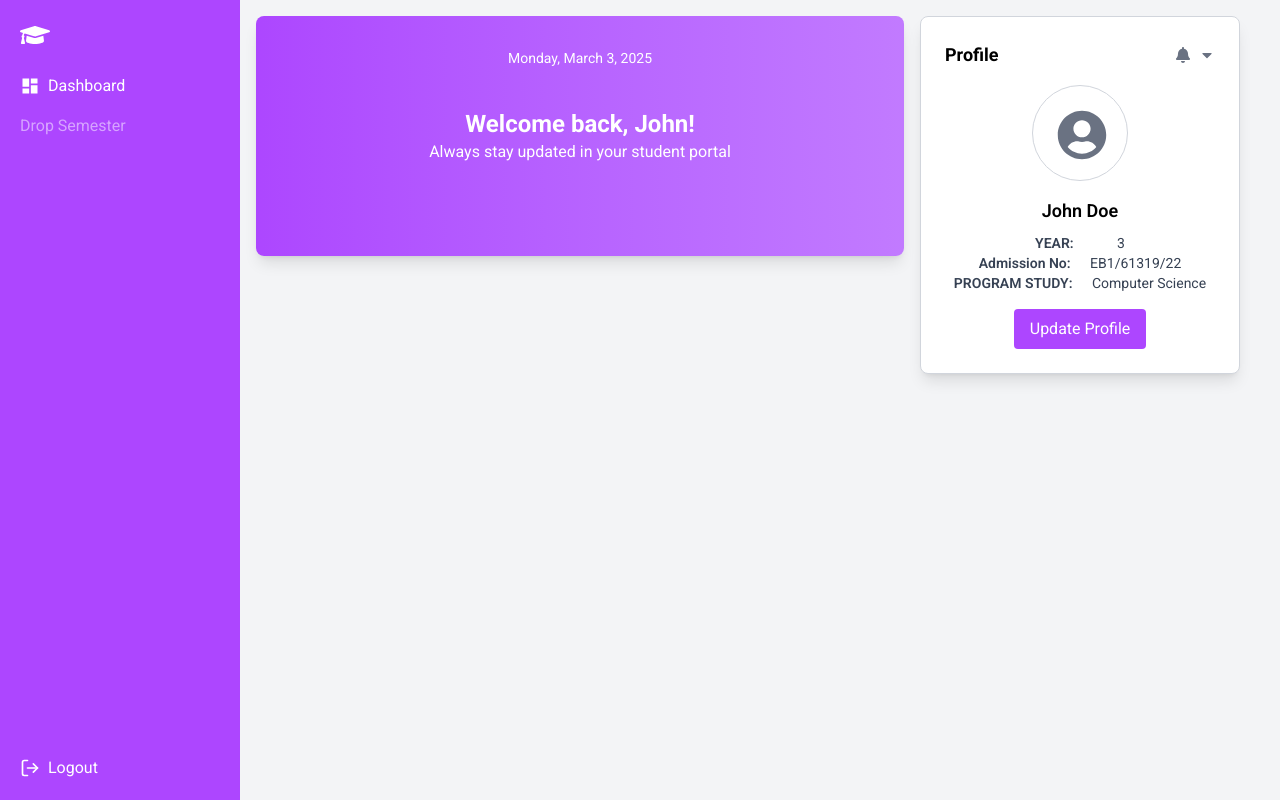
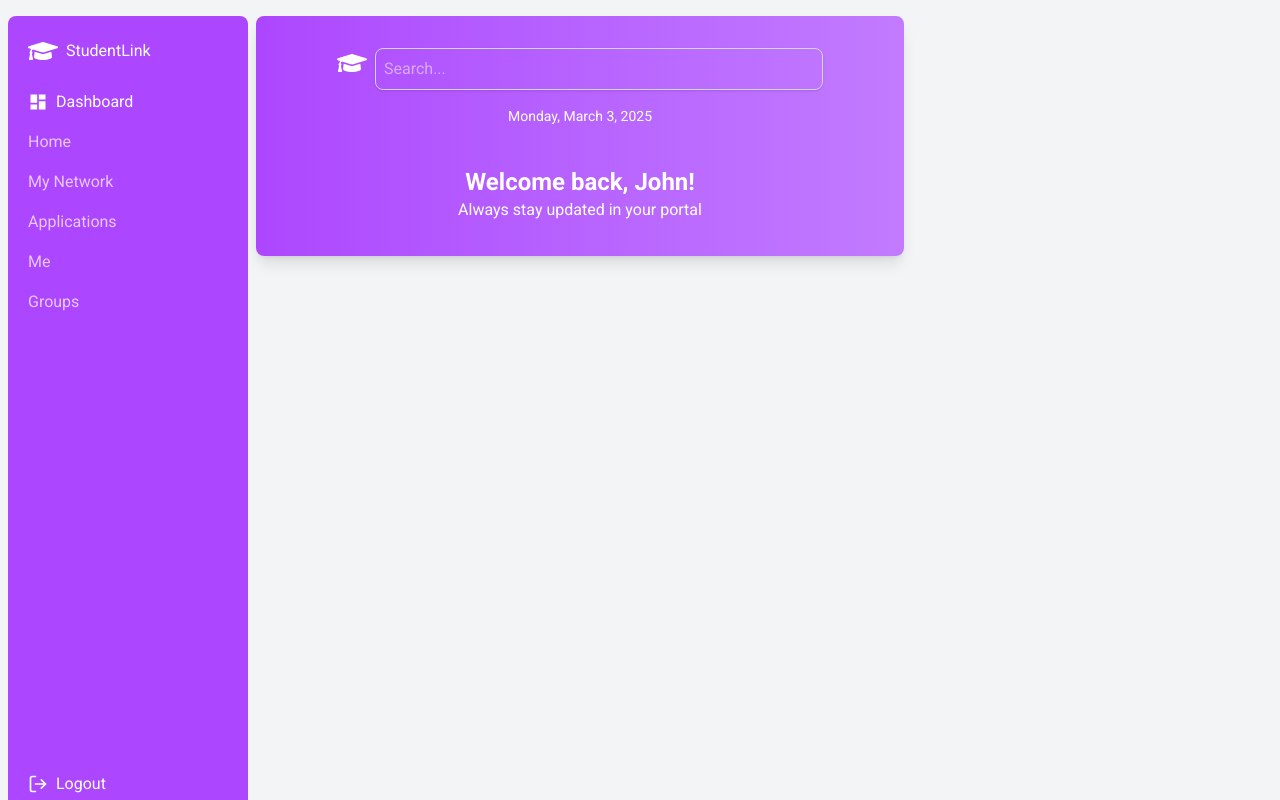
Before and after one commit to william2032/StudentLink, a React (Vite) app in the folder Frontend/: page /dashboard in a window 1280 px wide. Built offline with nearby package versions, Linux system fonts and the light colour scheme.

Commit message:
changing some dashboard layouts

```diff
--- a/Frontend/src/components/Dashboard.jsx
+++ b/Frontend/src/components/Dashboard.jsx
@@ -1,28 +1,41 @@
-import React, { useState, useEffect } from "react";
-import Profile from "./Profile.jsx";
+import React, { useEffect, useState } from "react";
 import { FaGraduationCap } from "react-icons/fa";
 import { FiLogOut } from "react-icons/fi";
 import { MdDashboard } from "react-icons/md";
+import Profile from "./Profile.jsx";
 
 
 
 const Sidebar = ({ username }) => {
   return (
-    <div className="w-60 h-screen bg-purple-500 p-5 text-white flex flex-col fixed left-0 top-0">
+    <div className="w-60 h-screen bg-purple-500 p-5 text-white rounded-lg flex flex-col fixed left-2 top-4">
       <div className="flex items-center space-x-2 mb-6">
         <FaGraduationCap size={30} />
+        <h2 className="">StudentLink</h2>
       </div>
       <nav className="flex flex-col space-y-4">
         <a href="#" className="flex items-center space-x-2 hover:opacity-80">
           <MdDashboard size={20} />
           <span>Dashboard</span>
         </a>
-        <a href="#" className="flex items-center space-x-2 opacity-50 cursor-not-allowed">
-          <span>Drop Semester</span>
+        <a href="#" className="flex items-center space-x-2 opacity-70 ">
+          <span>Home</span>
+        </a>
+        <a href="#" className="flex items-center space-x-2 opacity-70 ">
+          <span>My Network</span>
+        </a>
+        <a href="#" className="flex items-center space-x-2 opacity-70 ">
+          <span>Applications</span>
+        </a>
+        <a href="#" className="flex items-center space-x-2 opacity-70 ">
+          <span>Me</span>
+        </a>
+        <a href="#" className="flex items-center space-x-2 opacity-70 ">
+          <span>Groups</span>
         </a>
       </nav>
       <div className="mt-auto">
-        <a href="#" className="flex items-center space-x-2 hover:opacity-80">
+        <a href="#" className="flex items-center space-x-2 hover:opacity-80 down-4">
           <FiLogOut size={20} />
           <span>Logout</span>
         </a>
@@ -36,6 +49,9 @@ const Sidebar = ({ username }) => {
 const Dashboard = ({ userName }) => {
   // State for date
   const [currentDate, setCurrentDate] = useState("");
+  // <div className="w-24 h-24 rounded-full overflow-hidden mb-4 border border-gray-300">
+  //     <FaUserCircle className="text-gray-500 ml-6 mt-6" size={50} />
+  // </div>
 
   // Update date on component mount
   useEffect(() => {
@@ -54,10 +70,18 @@ const Dashboard = ({ userName }) => {
       <div className="flex-1 ml-60 mr-90 p-4 ">
         {/* Welcome Message Centered at Top */}
         <div className="bg-gradient-to-r from-purple-500 to-purple-400 text-white text-center p-8 h-60 rounded-lg shadow-lg justify-center">
+          <div className="flex justify-center mb-4">
+            <FaGraduationCap size={30} className="mr-2"/>
+            <input
+              type="text"
+              placeholder="Search..."
+              className="w-full max-w-md p-2 border border-gray-300  rounded-lg shadow-sm focus:outline-none focus:ring-2 focus:ring-purple-500"
+            />
+          </div>
           <p className="text-sm">{currentDate}</p>
           <div className="flex flex-col items-center text-center mt-10">
             <h1 className="text-2xl font-bold">Welcome back, {userName || "John"}!</h1>
-            <p className="text-md">Always stay updated in your student portal</p>
+            <p className="text-md">Always stay updated in your portal</p>
           </div>
         </div>
       </div>
--- a/Frontend/src/components/Profile.jsx
+++ b/Frontend/src/components/Profile.jsx
@@ -1,10 +1,9 @@
 import React from 'react';
-import { FaBell, FaCaretDown } from "react-icons/fa";
-import { FaUserCircle } from "react-icons/fa";
+import { FaBell, FaCaretDown, FaUserCircle } from "react-icons/fa";
 
 const Profile = ({ userName }) => {
     return (
-        <div className="absolute top-4 left-230 bg-white p-6 rounded-lg shadow-lg w-80 border border-gray-300">
+        <div className="absolute top-0 left-387 bg-white p-6 rounded-lg shadow-lg w-80 border border-gray-300">
             <div className="flex justify-between items-center mb-4">
                 <h1 className="text-lg text-black font-bold">Profile</h1>
                 <div className="flex items-center space-x-2 text-gray-500">
@@ -19,9 +18,11 @@ const Profile = ({ userName }) => {
                 </div>
                 <h2 className="text-lg text-black font-semibold mb-2">{ userName || "John Doe"}</h2>
                 <div className="text-gray-700 text-sm">
-                    <p><span className="font-semibold">YEAR:</span> <span className="ml-10">3</span></p>
-                    <p><span className="font-semibold">Admission No:</span> <span className="ml-4">EB1/61319/22</span></p>
-                    <p><span className="font-semibold">PROGRAM STUDY:</span> <span className="ml-4">Computer Science</span></p>
+                    <p><span className="font-semibold">Personal Info.</span></p>
+                    <p><span className="font-semibold">Education</span> </p>
+                    <p><span className="font-semibold">Skills</span></p>
+                    <p><span className="font-semibold">Interests</span></p>
+                    <p><span className="font-semibold">Social Links</span></p>
                 </div>
                 <button className="bg-purple-500 text-white px-4 py-2 rounded mt-4 hover:bg-purple-600">Update Profile</button>
             </div>
--- a/Frontend/src/index.css
+++ b/Frontend/src/index.css
@@ -51,6 +51,7 @@ body {
 .profile-avatar {
   margin-bottom: 15px;
 }
+
 
 .avatar-placeholder {
   font-size: 50px;
```
